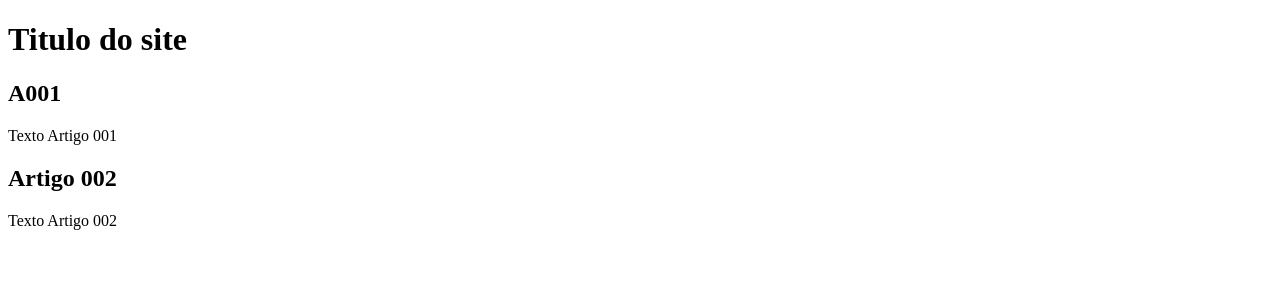
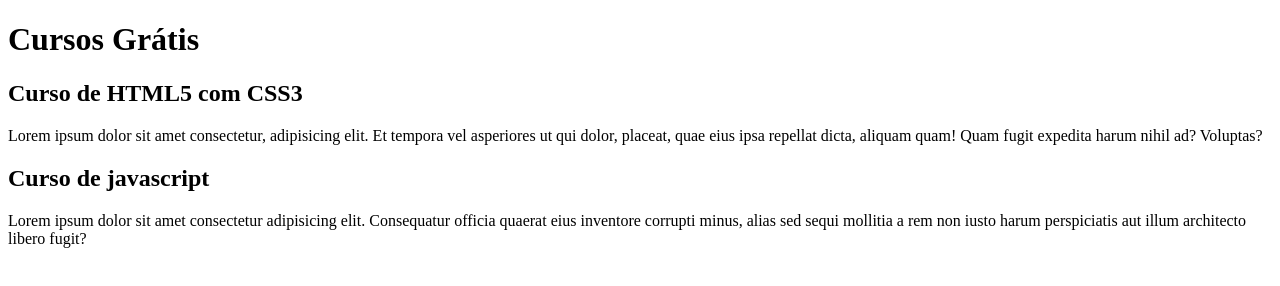
Before and after one commit to MatehusPimentel/projeto-site, a plain HTML site: page index.html in a window 1280 px wide. Drawn offline with Linux system fonts and the light colour scheme.

Commit message:
comecei a escrever o conteudo

```diff
--- a/index.html
+++ b/index.html
@@ -8,15 +8,15 @@
 <body>
     <main>
         <header>
-            <h1>Titulo do site</h1>
+            <h1>Cursos Grátis</h1>
         </header>
         <article>
-            <h2>A001</h2>
-            <p>Texto Artigo 001</p>
+            <h2>Curso de HTML5 com CSS3</h2>
+            <p>Lorem ipsum dolor sit amet consectetur, adipisicing elit. Et tempora vel asperiores ut qui dolor, placeat, quae eius ipsa repellat dicta, aliquam quam! Quam fugit expedita harum nihil ad? Voluptas?</p>
         </article>
         <article>
-            <h2>Artigo 002</h2>
-            <p>Texto Artigo 002</p>
+            <h2>Curso de javascript</h2>
+            <p>Lorem ipsum dolor sit amet consectetur adipisicing elit. Consequatur officia quaerat eius inventore corrupti minus, alias sed sequi mollitia a rem non iusto harum perspiciatis aut illum architecto libero fugit?</p>
         </article>
 
 </body>
```
